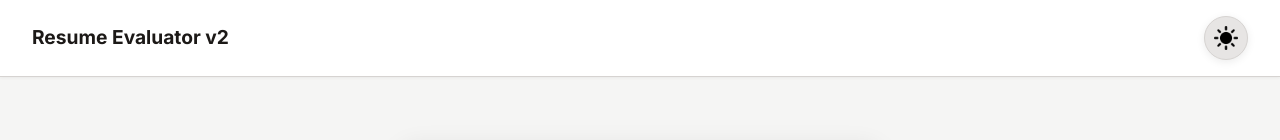
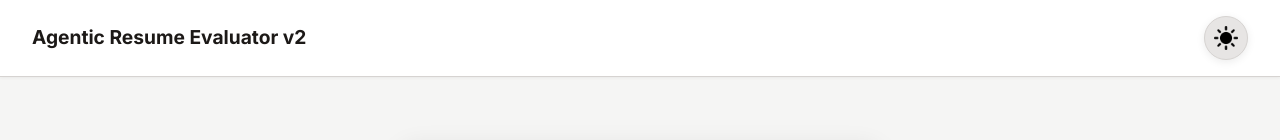
Before and after one commit to YasinSaleem/agentic-resume-evaluator, a Next.js app in the folder frontend/: page / in a window 1280 px wide. Shown: the top 140 px of the page. Built offline with nearby package versions, Linux system fonts and the light colour scheme.

Commit message:
testing ci/cd

```diff
--- a/frontend/pages/_app.js
+++ b/frontend/pages/_app.js
@@ -65,7 +65,7 @@ export default function App({ Component, pageProps }) {
             color: activeTheme.text,
             lineHeight: '1.2'
           }}>
-            Resume Evaluator v2
+            Agentic Resume Evaluator v2
           </div>
           <button
             onClick={toggleTheme}
```
